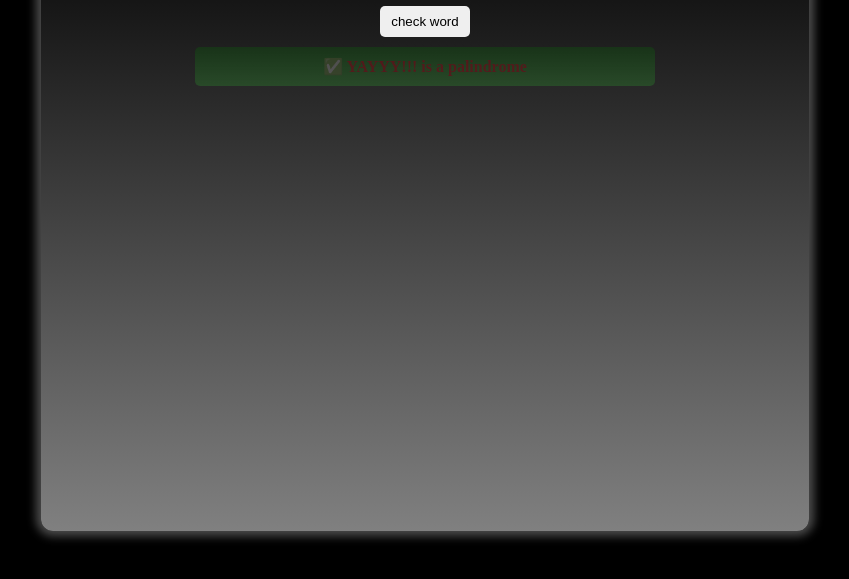
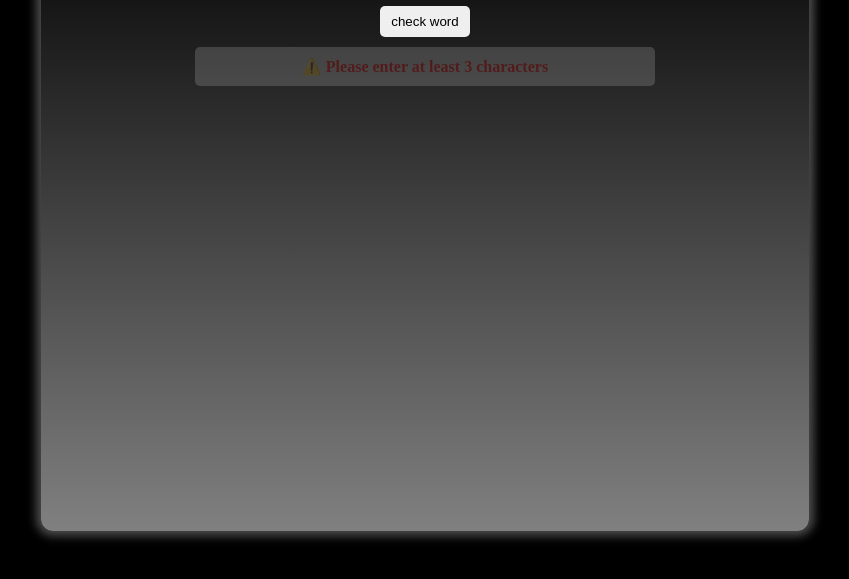
Before and after one commit to AlfahIV/Palindrome-Checker, a plain HTML site: page index.html in a window 1280 px wide. Both pictures are taken after a click on the button "check word". Shown: the part 189-768 px from the top of the page, without its empty margins (215-1064 px from the left). Drawn offline with Linux system fonts and the light colour scheme.

Commit message:
second commit

```diff
--- a/palindome.css
+++ b/palindome.css
@@ -57,15 +57,13 @@ input::placeholder{
 }
 #resultDisplay{
   width: 60%;
-  /* height: min(5%,20px); */
   padding: 10px;
   margin: 50px auto;
   background-color: #ccc;
-  animation: Display 2s infinite ease-out;
+  animation: Display 2s infinite ease-out, slideUp 2s ;
   color: white;
   text-align: center;
   font-weight: bold;
-  /* font-size: min(2%,10px); */
   border-radius: 5px;
 }
 /* Success style */
@@ -83,6 +81,17 @@ input::placeholder{
   animation: Display 2s infinite ease-out;
 
 }
+@keyframes slideUp{
+from{
+opacity: 0;
+transform: translateY(-10px);
+}
+to{
+  opacity: 1;
+  transform: translateY(0);
+}
+}
+
 @keyframes Display {
   0%{
 opacity: 0.8;
--- a/palindrome.js
+++ b/palindrome.js
@@ -1,31 +1,41 @@
-const inputField = document.getElementById ('input');
-const submitBtn = document.getElementById('submit-btn');
-const resultDisplay = document.getElementById('resultDisplay'); // ✅ target paragraph
+const inputField = document.getElementById("input");
+const submitBtn = document.getElementById("submit-btn");
+const resultDisplay = document.getElementById("resultDisplay"); // ✅ target paragraph
 
-submitBtn.addEventListener('click', palindromeCheck);
+submitBtn.addEventListener("click", palindromeCheck);
 
-function palindromeCheck(){
+function palindromeCheck() {
+  const str = inputField.value.trim();
+  const clearWord = str.replace(/[^a-zA-Z0-9]/g, "").toLowerCase();
+  const clearStr = clearWord.split("").reverse().join("");
+  const allSame = new Set(clearWord).size === 1;
 
-const str = inputField.value.trim();
-const clearWord = str.replace(/[^a-zA-Z0-9]/g, '').toLowerCase();
-const clearStr = clearWord.split('').reverse().join('');
-const emptyInput = inputField.value = "";
+  inputField.value = "";
 
+  resultDisplay.classList.remove("palindrome", "not-palindrome");
+  resultDisplay.style.color = "";
 
-  resultDisplay.classList.remove('palindrome', 'not-palindrome');
+  if (str === "" || str.length < 3) {
+    resultDisplay.textContent = "⚠️ Please enter at least 3 characters";
+    resultDisplay.style.color = "red";
+    return;
+  }
 
+    if (allSame) {
+      resultDisplay.textContent = "❌ All characters are the same — not allowed";
+      resultDisplay.classList.add('not-palindrome');
+      return;
+    }
 
-  if(str === ""){
-    resultDisplay.innerHTML = "Please input a word"
-    resultDisplay.style.color = "red"
-    emptyInput;
-  } if(clearWord === clearStr){
-    resultDisplay.textContent = `✅ YAYYY!!! ${str} is a palindrome`;
-    resultDisplay.classList.add('palindrome')
-      emptyInput;
-    }else{
-    resultDisplay.textContent = `❌ OOOPPS ${str} is not a palindrome`;
-    resultDisplay.classList.add('not-palindrome')
-    emptyInput
+    if (clearWord === clearStr) {
+      resultDisplay.textContent = `✅ YAYYY!!! ${str} is a palindrome`;
+      resultDisplay.classList.add("palindrome");
     }
-};
+    else {
+      resultDisplay.textContent = `❌ OOOPPS ${str} is not a palindrome`;
+      resultDisplay.classList.add("not-palindrome");
+    }
+
+  // Optional: focus input again
+  inputField.focus();
+}
```
